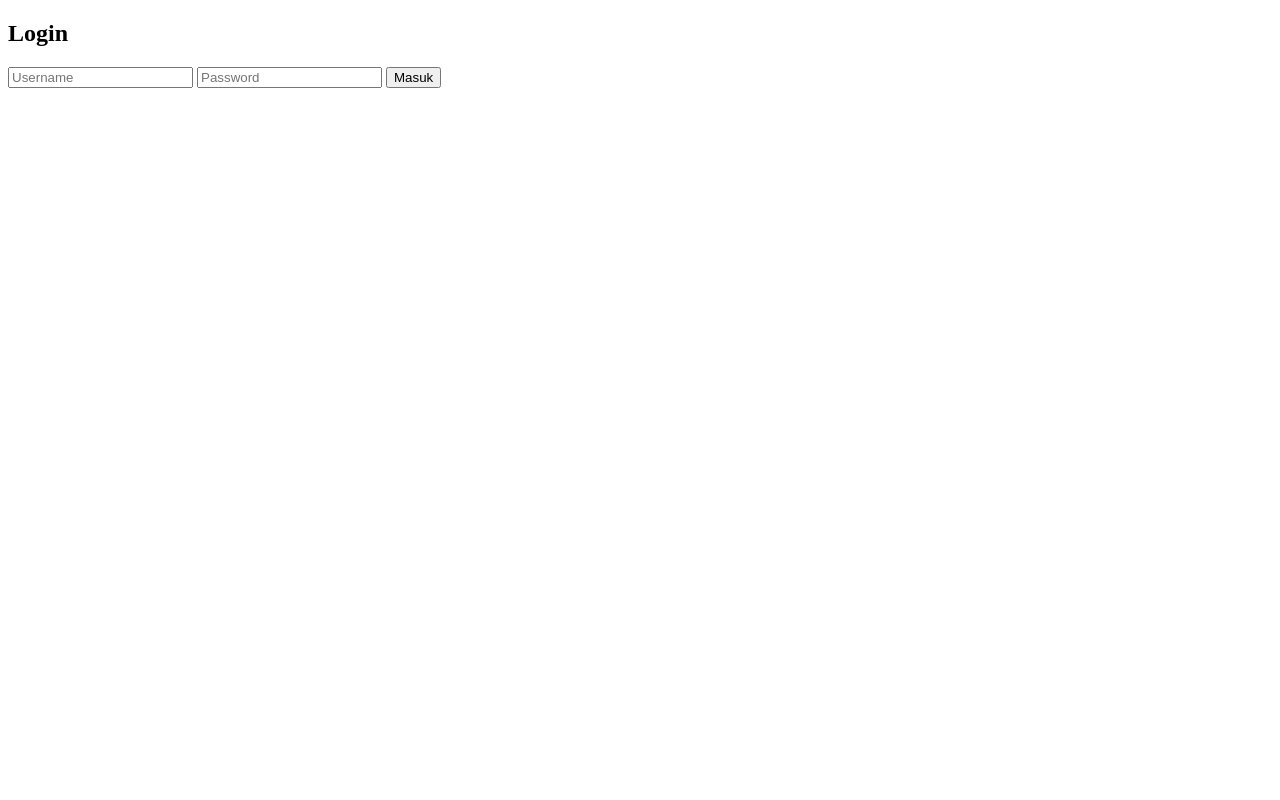
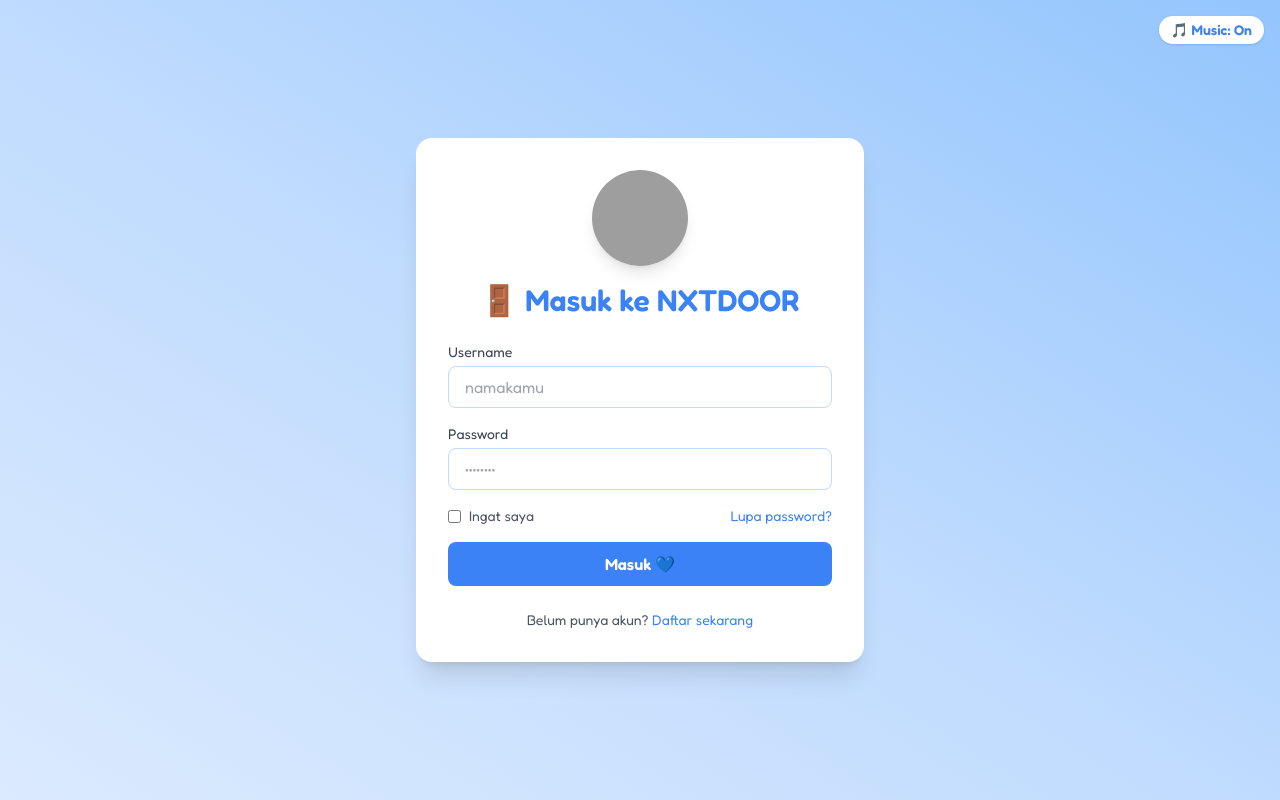
Before and after one commit to Sellselll/Sell, a plain HTML site: page login/component.html in a window 1280 px wide. Drawn offline with nearby package versions, Linux system fonts and the light colour scheme; grey boxes are pictures that could not be loaded.

Commit message:
component.html

```diff
--- a/login/component.html
+++ b/login/component.html
@@ -1,32 +1,97 @@
-<!DOCTYPE html>
-<html lang="en">
+<!DOCTYPE HTML>
+<html lang="id">
 <head>
-  <meta charset="UTF-8" />
-  <meta name="viewport" content="width=device-width, initial-scale=1.0" />
-  <title>Login</title>
+  <meta charset="utf-8">
+  <meta http-equiv="X-UA-Compatible" content="IE=edge">
+  <meta name="viewport" content="width=device-width, initial-scale=1">
+  <script src="https://cdn.tailwindcss.com"></script>
+  <link href="https://fonts.googleapis.com/css2?family=Fredoka:wght@400;600&display=swap" rel="stylesheet">
+  <style>
+    body {
+      font-family: 'Fredoka', sans-serif;
+    }
+
+    .fade-in {
+      animation: fadeIn 1.2s ease-out both;
+    }
+
+    @keyframes fadeIn {
+      from { opacity: 0; transform: translateY(20px); }
+      to { opacity: 1; transform: translateY(0); }
+    }
+  </style>
+  <title>Login - BOYNEXTDOOR</title>
 </head>
-<body>
-  <h2>Login</h2>
-  <form id="loginForm">
-    <input type="text" id="username" placeholder="Username" required />
-    <input type="password" id="password" placeholder="Password" required />
-    <button type="submit">Masuk</button>
-  </form>
+<body class="min-h-screen flex items-center justify-center bg-gradient-to-tr from-blue-100 via-blue-200 to-blue-300">
+
+  <!-- Audio Player -->
+  <audio id="bg-music" autoplay loop>
+    <source src="https://example.com/boynextdoor_music.mp3" type="audio/mpeg">
+    Your browser does not support the audio element.
+  </audio>
+  <button onclick="toggleMusic()" class="fixed top-4 right-4 bg-white text-blue-500 px-3 py-1 rounded-full shadow hover:bg-blue-100 text-sm font-semibold z-50">
+    🎵 Music: <span id="music-status">On</span>
+  </button>
+
+  <div class="w-full max-w-md bg-white rounded-2xl shadow-xl p-8 fade-in">
+    <!-- Logo -->
+    <div class="flex justify-center mb-4">
+      <img src="https://i.imgur.com/fN3GNvu.png" alt="BOYNEXTDOOR Logo" class="w-24 h-24 rounded-full shadow-lg">
+    </div>
+
+    <h2 class="text-3xl font-bold text-center text-blue-500 mb-6">🚪 Masuk ke NXTDOOR</h2>
+
+    <form class="space-y-4">
+      <div>
+        <label class="block text-sm font-medium text-gray-700 mb-1">Username</label>
+        <input
+          type="text"
+          class="w-full px-4 py-2 border border-blue-200 rounded-lg focus:ring-2 focus:ring-blue-400 focus:border-blue-400 outline-none transition-all"
+          placeholder="namakamu"
+        />
+      </div>
+
+      <div>
+        <label class="block text-sm font-medium text-gray-700 mb-1">Password</label>
+        <input
+          type="password"
+          class="w-full px-4 py-2 border border-blue-200 rounded-lg focus:ring-2 focus:ring-blue-400 focus:border-blue-400 outline-none transition-all"
+          placeholder="••••••••"
+        />
+      </div>
+
+      <div class="flex items-center justify-between">
+        <label class="flex items-center text-sm text-gray-600">
+          <input type="checkbox" class="rounded border-gray-300 text-blue-500 focus:ring-blue-400"/>
+          <span class="ml-2">Ingat saya</span>
+        </label>
+        <a href="#" class="text-sm text-blue-500 hover:underline">Lupa password?</a>
+      </div>
+
+      <button class="w-full bg-blue-500 hover:bg-blue-600 text-white font-semibold py-2.5 rounded-lg transition-colors">
+        Masuk 💙
+      </button>
+    </form>
+
+    <div class="mt-6 text-center text-sm text-gray-600">
+      Belum punya akun?
+      <a href="#" class="text-blue-500 hover:underline font-medium">Daftar sekarang</a>
+    </div>
+  </div>
 
   <script>
-    document.getElementById("loginForm").addEventListener("submit", function (event) {
-      event.preventDefault(); // mencegah reload halaman
+    const music = document.getElementById("bg-music");
+    const musicStatus = document.getElementById("music-status");
 
-      const username = document.getElementById("username").value;
-      const password = document.getElementById("password").value;
-
-      // Validasi login sederhana
-      if (username === "admin" && password === "1234") {
-        window.location.href = "https://sellselll.github.io/Sell/"; // Arahkan ke landing page
+    function toggleMusic() {
+      if (music.paused) {
+        music.play();
+        musicStatus.textContent = "On";
       } else {
-        alert("Username atau password salah!");
+        music.pause();
+        musicStatus.textContent = "Off";
       }
-    });
+    }
   </script>
 </body>
 </html>
```
